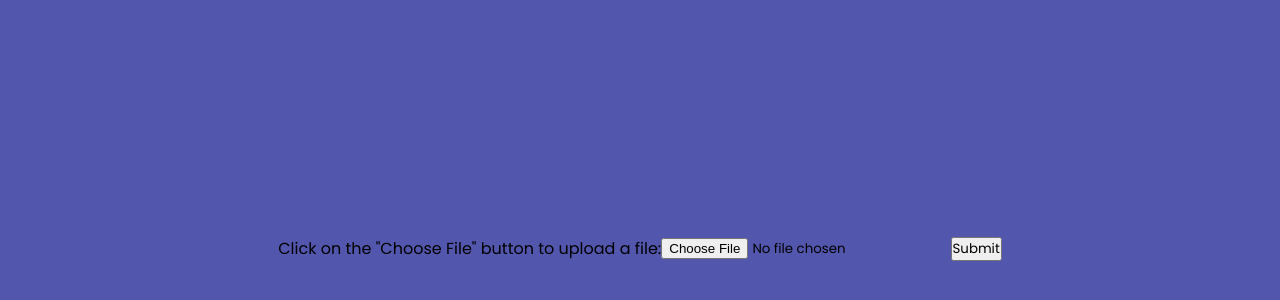
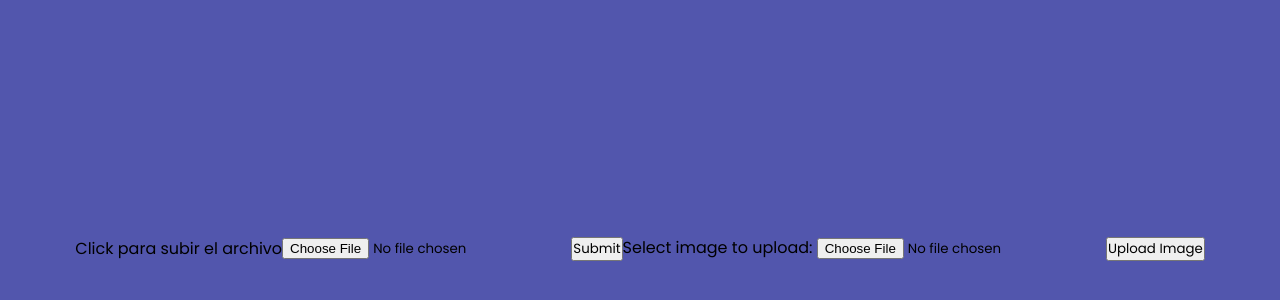
Before and after one commit to ex6tense/easypay, a website: page index1.html in a window 1280 px wide. Shown: the part 152-452 px from the top of the page. Drawn offline with Linux system fonts and the light colour scheme; files that its build step writes are made by us from their sources.

Commit message:
Update index1.html

```diff
--- a/index1.html
+++ b/index1.html
@@ -5,12 +5,18 @@
     </head>
 <body>
 
-<p>Click on the "Choose File" button to upload a file:</p>
+<p>Click para subir el archivo </p>
 
 <form action="/action_page.php">
   <input type="file" id="myFile" name="filename">
   <input type="submit">
 </form>
 
+  <form action="upload.php" method="post" enctype="multipart/form-data">
+  Select image to upload:
+  <input type="file" name="fileToUpload" id="fileToUpload">
+  <input type="submit" value="Upload Image" name="submit">
+</form>
+
     </body>
 </html>
```
